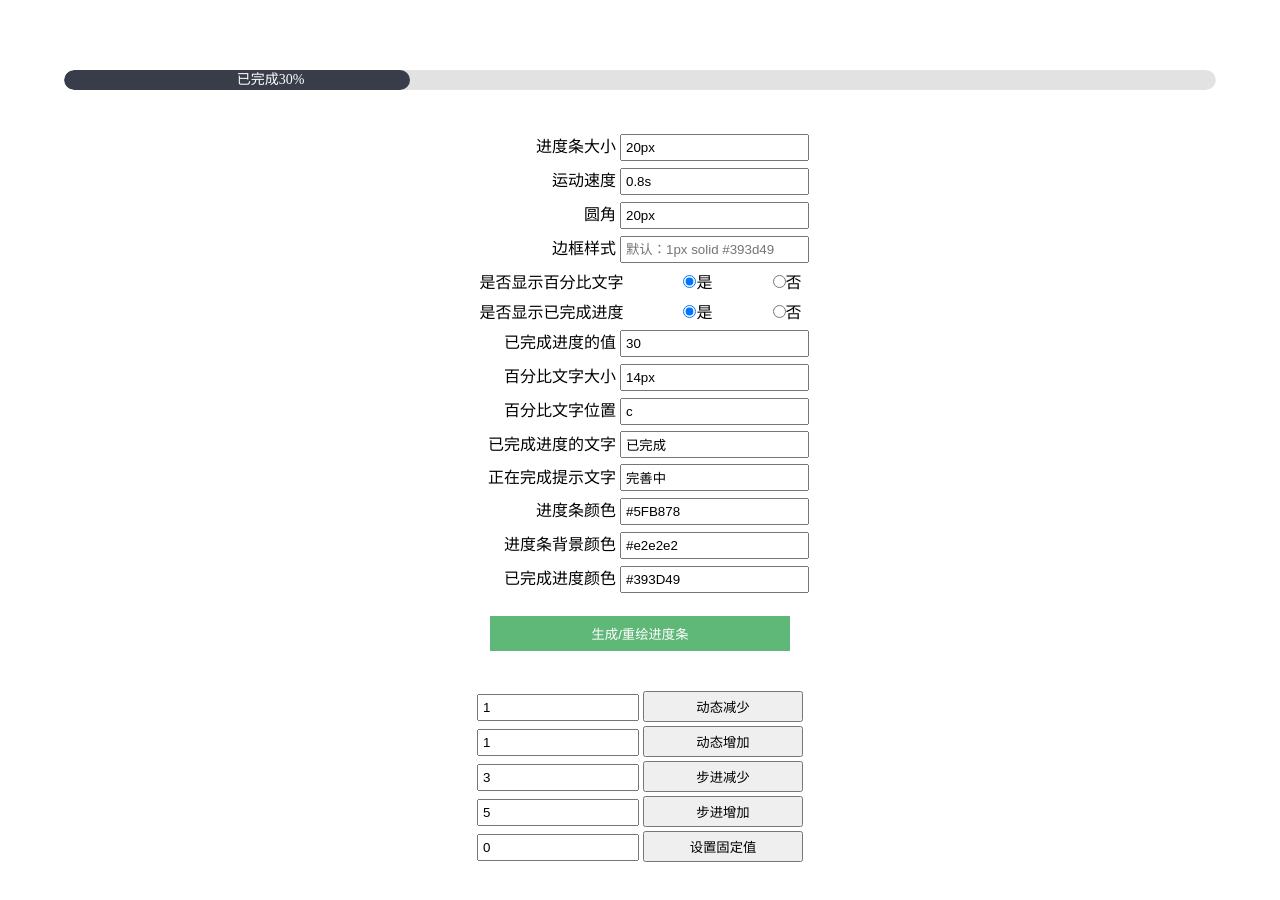
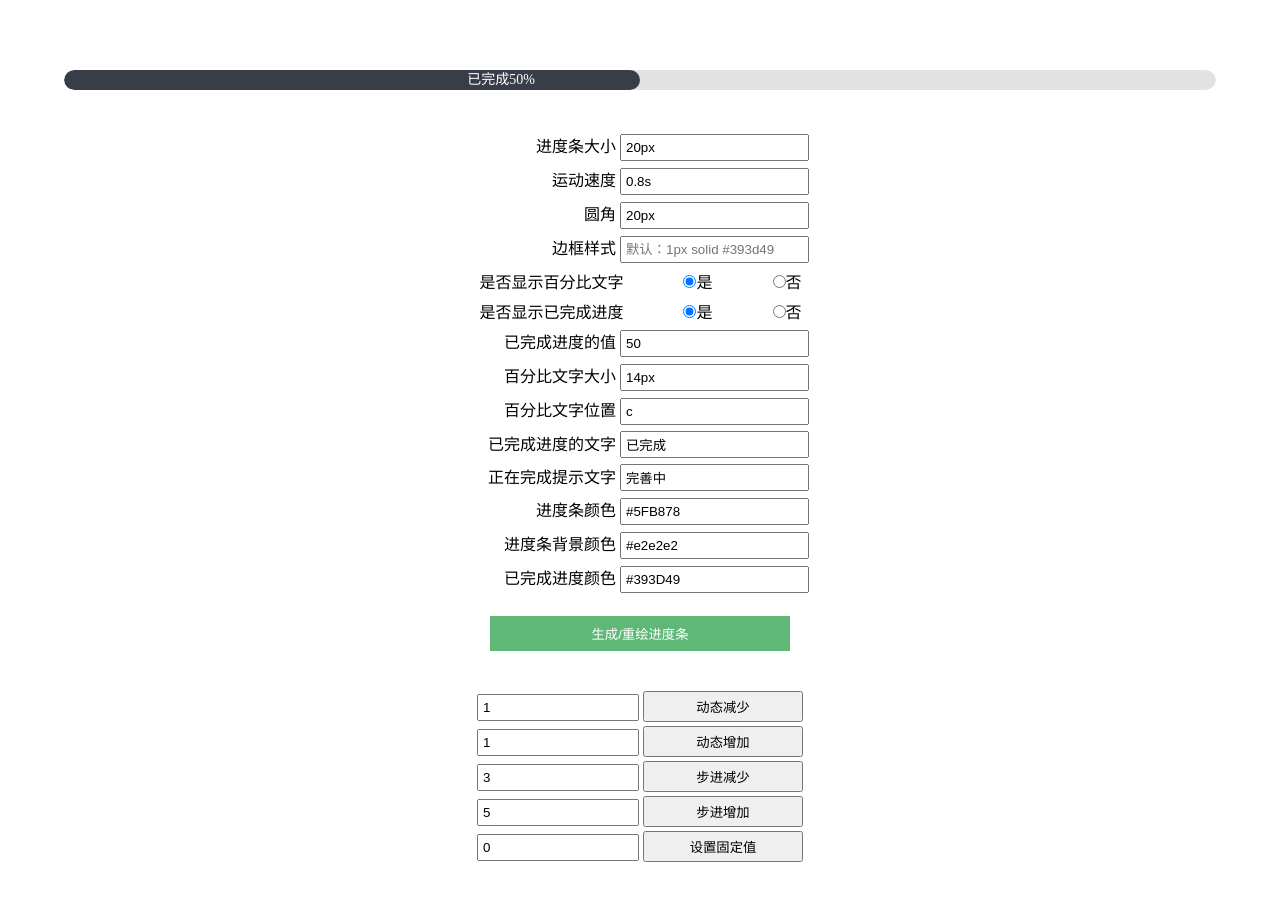
Before and after one commit to XiaoMoDonnie/ProgressBar, a plain HTML site: page index.html in a window 1280 px wide. Drawn offline with Linux system fonts and the light colour scheme.

Commit message:
Update index.html

```diff
--- a/index.html
+++ b/index.html
@@ -123,7 +123,7 @@
             </div>
             <div class="val-item">
                 <label for="">已完成进度的值</label>
-                <input type="number" name="value" value="30" placeholder="默认：30" required>
+                <input type="number" name="value" value="50" placeholder="默认：0" required>
             </div>
             <div class="val-item">
                 <label for="">百分比文字大小</label>
```
